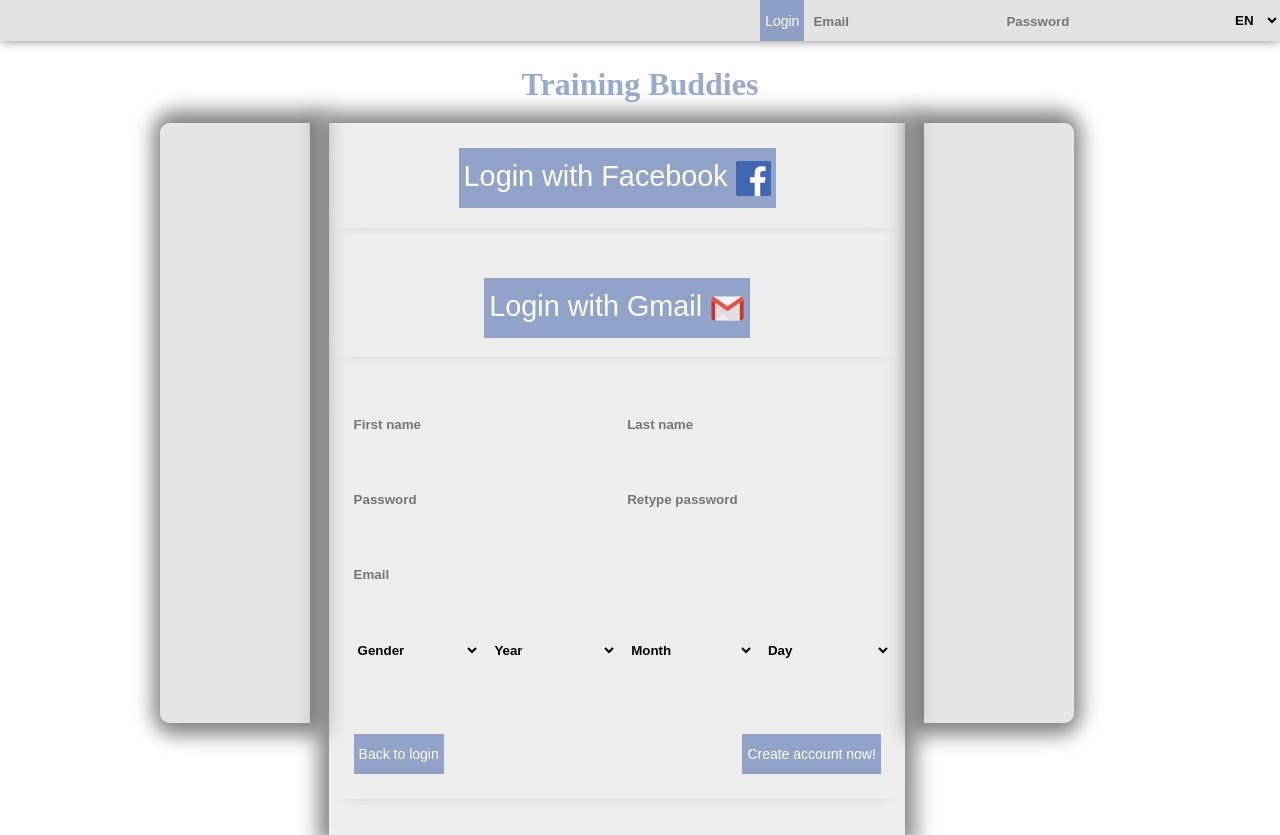
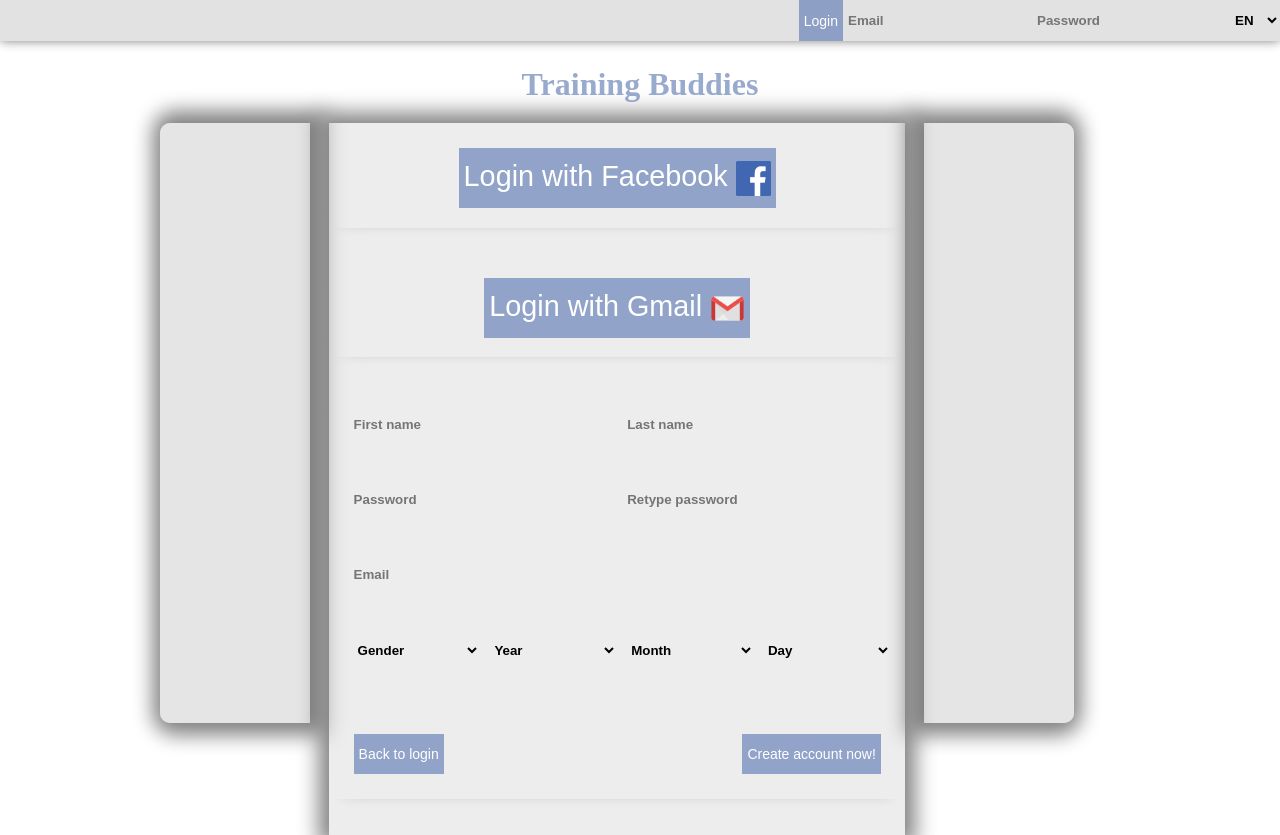
Before and after one commit to Sashkaz/pg14, a PHP site: page /index.php in a window 1280 px wide. Shown: the top 835 px of the page. Run offline with PHP 8.4, Linux system fonts and the light colour scheme; data that the repository does not hold is empty; some libraries are stand-ins or nearby versions.

Commit message:
fixed small css issues

```diff
--- a/_assets/_css/main.css
+++ b/_assets/_css/main.css
@@ -23,6 +23,11 @@
     --message-ingoing-color: rgba(147, 176, 235, 0.5);
     --message-outgoing-color: rgba(93, 121, 179, 0.8);
 }
+/*@media (max-width:800px) {
+    .profile-col:nth-child(3){
+        margin-left: 6%;
+    }
+}*/
 html {
     overflow: hidden;
     height: 100%;
@@ -244,14 +249,17 @@ body {
     display: -webkit-flex;     /* NEW - Chrome */
     display: flex;
 }
+.lang{
+    margin: 0 !important;
+}
 .profile-col{
     display: -webkit-box;      /* OLD - iOS 6-, Safari 3.1-6 */
     display: -moz-box;         /* OLD - Firefox 19- (buggy but mostly works) */
     display: -ms-flexbox;      /* TWEENER - IE 10 */
     display: -webkit-flex;     /* NEW - Chrome */
     display: flex;
-    padding: 0px 0px 0px 0px;
-    max-width: 100px;
+    padding: 0;
+    /* max-width: 150px; */
     margin: 0 0 0 2%;
 }
 .profile-col:first-child{
@@ -266,8 +274,8 @@ body {
     min-width: 40px;
 }
 .form-wrapper {
-    padding: 0px 5px 5px 0px;
-    margin-left: auto;
+    padding: 0 !important;
+    margin: 0 0 0 auto !important;
 }
 .form-wrapper table{
     text-align: right;
--- a/_include/navigation-header.php
+++ b/_include/navigation-header.php
@@ -51,21 +51,19 @@
 <div class="profile-col">
     <a href="_process/process-logout.php" class="custom-button1" ><i class="fas fa-sign-out-alt"></i> <?php echo $lang["top-nav-buttons"]["logout-button"]; ?></a>
 </div>
-<div class="profile-col">
+<div class="profile-col lang">
     <select class="custom-input1" name="lang_selector">
         <option value="en" <?php echo (($_COOKIE["lang"] == "en")? "selected":"")?>>EN</option>
         <option value="sv" <?php echo (($_COOKIE["lang"] == "sv")? "selected":"")?>>SV</option>
     </select>
 </div>
 <?php }else{ ?>
-<div class="form-wrapper">
-    <form method="POST" action="_process/process-login.php" target="_self">
-        <input type="submit" name="login" class="custom-button1" value='<?php echo $lang["login-form"]["login-button"]; ?>' />
-        <input type="text" name="email" class="custom-input2" placeholder=<?php echo $lang["login-form"]["placeholder"]["email"]; ?> >
-        <input type="password" name="password" class="custom-input2" placeholder=<?php echo $lang["login-form"]["placeholder"]["pwd"]; ?> >
-    </form>
-</div>
-<div class="profile-col">
+<form method="POST" action="_process/process-login.php" target="_self" class="form-wrapper profile-col">
+    <input type="submit" name="login" class="custom-button1" value='<?php echo $lang["login-form"]["login-button"]; ?>' />
+    <input type="text" name="email" class="custom-input2" placeholder=<?php echo $lang["login-form"]["placeholder"]["email"]; ?> >
+    <input type="password" name="password" class="custom-input2" placeholder=<?php echo $lang["login-form"]["placeholder"]["pwd"]; ?> >
+</form>
+<div class="profile-col lang">
     <select class="custom-input1" name="lang_selector">
         <option value="en" <?php echo (($_COOKIE["lang"] == "en")? "selected":"")?>>EN</option>
         <option value="sv" <?php echo (($_COOKIE["lang"] == "sv")? "selected":"")?>>SV</option>
```
